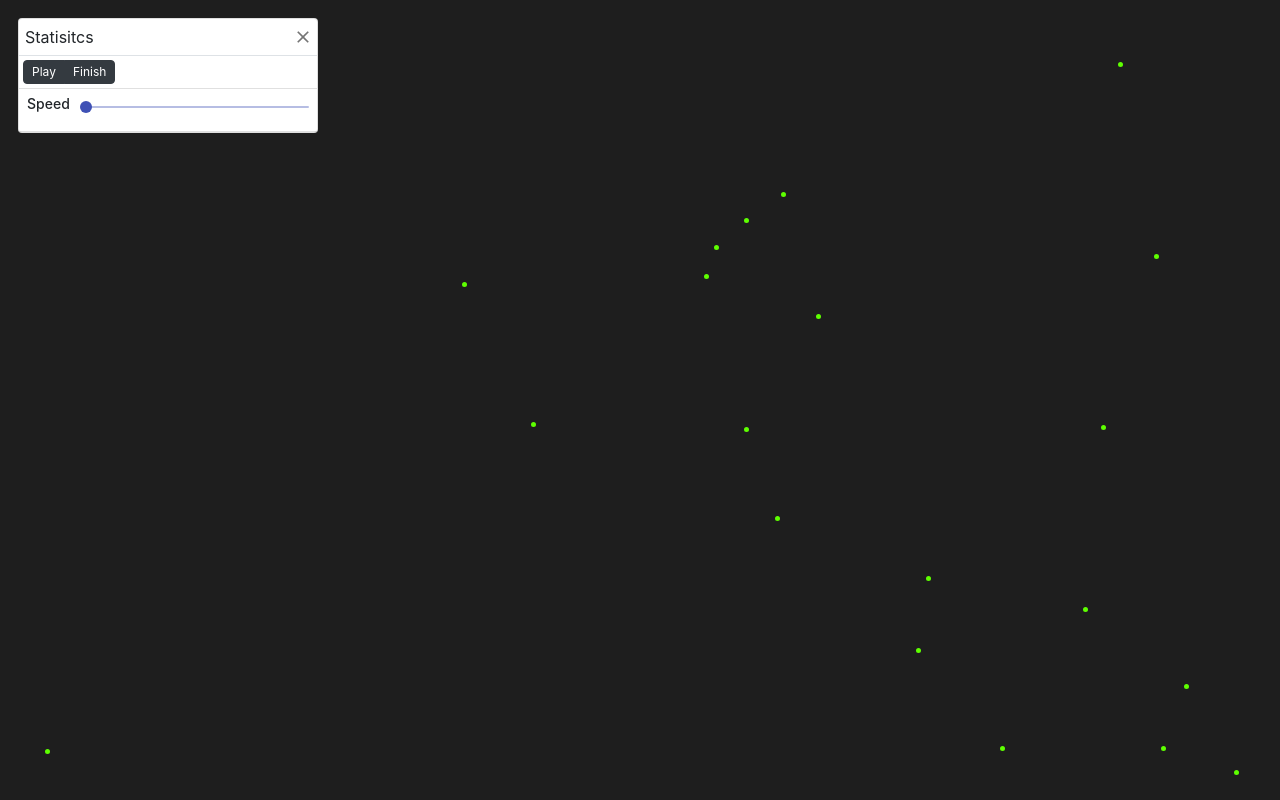
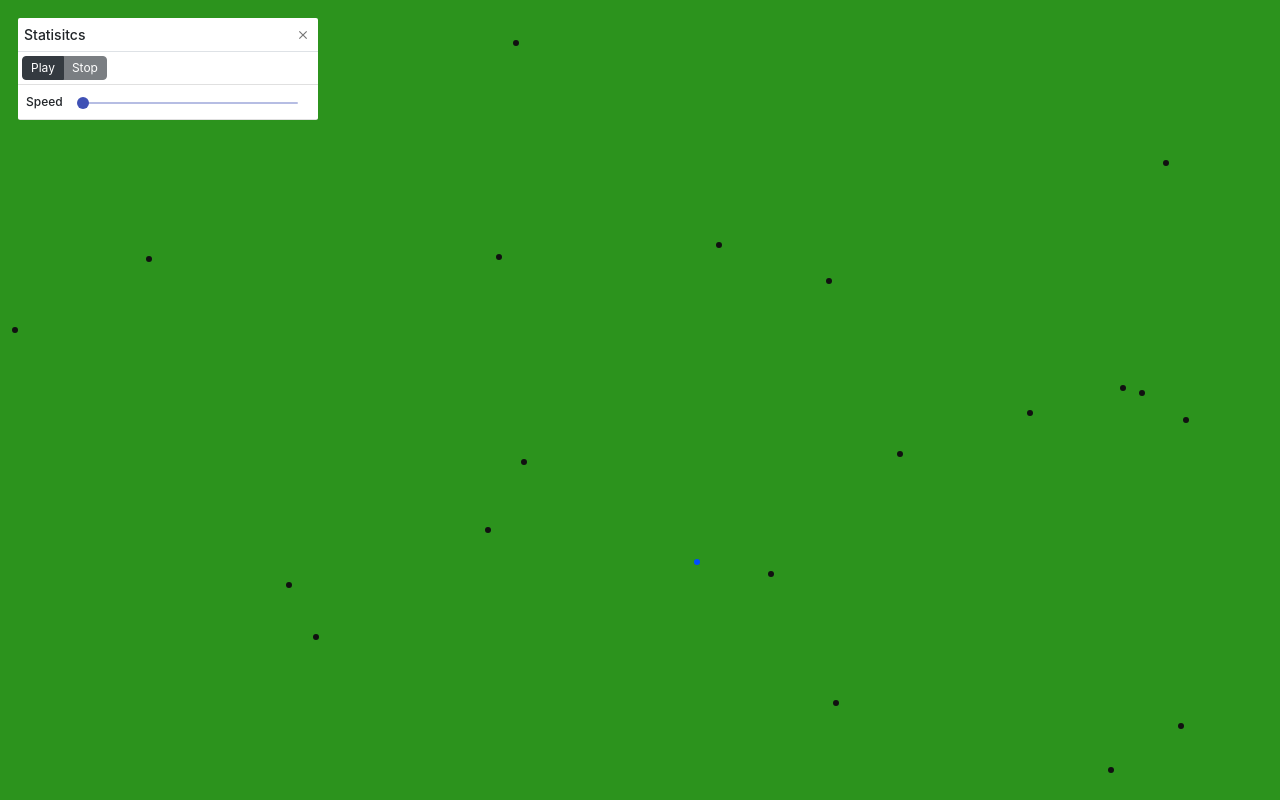
Before and after one commit to ragsav/evolution_visualizer, a React (Create React App) app: page / in a window 1280 px wide. Both pictures are taken after a click on the button 29 px from the left and 29 px from the top of the page. Built offline with nearby package versions, Linux system fonts and the light colour scheme.

Commit message:
added logic changed

```diff
--- a/src/App.css
+++ b/src/App.css
@@ -6,7 +6,7 @@
   overflow: hidden;
   overflow-y: hidden;
   overflow-x: hidden;
-  background-color: #1E1E1E;
+  background-color: #2C931D;
 }
 
 .App-logo {
--- a/src/App.js
+++ b/src/App.js
@@ -2,13 +2,14 @@ import logo from './logo.svg';
 import './App.css';
 
 import "bootstrap/dist/css/bootstrap.min.css";
-import Screen from './components/screen';
+// import Screen from './components/screen';
 import { GlobalContextProvider } from './context/globalContext';
+import Earth from "./components/screen";
 function App() {
   return (
     <div className="App">
       <GlobalContextProvider>
-        <Screen></Screen>
+        <Earth></Earth>
       </GlobalContextProvider>
     </div>
   );
--- /dev/null
+++ b/src/components/creature.js
@@ -0,0 +1,101 @@
+import { createRef, useEffect, useRef, useState } from "react";
+import { useGlobalActions, useGlobalState } from "../context/globalContext";
+const Creature = (props) => {
+  const { status, speed } = useGlobalState();
+  //   console.log(earthDimensions);
+  const creatureRef = useRef(null);
+  const size = 6;
+  const [color, setColor] = useState(props.color ? props.color : "#0000000");
+  const [position, setPosition] = useState({
+    x: Math.floor(props.dim.w * Math.random() + props.dim.left - size / 2),
+    y: Math.floor(props.dim.h * Math.random() + props.dim.top - size / 2),
+  });
+
+  function changePosition() {
+    const pos = [1, -1];
+    const skipX = Math.floor(Math.random() * 20);
+    const skipY = Math.floor(Math.random() * 20);
+
+    const plusMinusX = Math.floor(Math.random() * 2);
+    const plusMinusY = Math.floor(Math.random() * 2);
+
+    const newPosition = {
+      x: position.x + pos[plusMinusX] * skipX,
+      y: position.y + pos[plusMinusY] * skipY,
+    };
+
+    if (newPosition.x + size > props.dim.w + props.dim.left) {
+      newPosition.x = props.dim.w + props.dim.left - size;
+    }
+    if (newPosition.y + size > props.dim.h + props.dim.top) {
+      newPosition.y = props.dim.h + props.dim.top - size;
+    }
+    if (newPosition.x < props.dim.left) {
+      newPosition.x = props.dim.left;
+    }
+    if (newPosition.y < props.dim.top) {
+      newPosition.y = props.dim.top;
+    }
+
+    setPosition(newPosition);
+  }
+
+  function getNeighbourHood() {
+    const neighbours = [];
+    if (creatureRef?.current) {
+      const children = creatureRef.current?.parentNode?.childNodes;
+      if (children) {
+        Object.keys(children).forEach((key) => {
+          if (
+            children[key]?.nodeName === "DIV" &&
+            Math.abs(children[key].offsetLeft - position.x) < 10 &&
+            Math.abs(children[key].offsetTop - position.y) < 10 &&
+            children[key].id.localeCompare(props.uid) !== 0
+          ) {
+            neighbours.push(children[key]);
+          }
+        });
+      }
+    }
+
+    return { neighbours };
+  }
+
+  useEffect(() => {
+    // console.log(props.uid);
+    if (status.localeCompare("Playing") === 0) {
+      const interval = setInterval(() => {
+        changePosition();
+        setColor("#000000");
+        const { neighbours } = getNeighbourHood();
+        if (neighbours.length > 0) {
+          const event = new CustomEvent("birth", {
+            detail: { mother: props.uid, candidates: neighbours },
+          });
+          props.earthRef?.current?.dispatchEvent(event);
+        }
+      }, Math.floor((Math.random() * 5000) / speed) + 10);
+      return () => {
+        clearInterval(interval);
+      };
+    }
+  }, [position, status, speed]);
+  return (
+    <div
+      ref={creatureRef}
+      id={props.uid}
+      style={{
+        borderRadius: size / 2,
+        height: size,
+        width: size,
+        backgroundColor: props.color,
+        position: "absolute",
+        top: position.y,
+        left: position.x,
+        transition: "all 0.5s ease-in-out",
+      }}
+    ></div>
+  );
+};
+
+export default Creature;
--- a/src/components/node.css
+++ /dev/null
@@ -1,5 +0,0 @@
-.node{
-    transition-property: top left;
-
-    transition-duration: 2s;
-}
--- a/src/components/node.js
+++ /dev/null
@@ -1,128 +0,0 @@
-import { useEffect, useState ,useRef} from "react";
-import ReactDom from "react-dom"
-import React from "react"
-import {Card} from "react-bootstrap";
-import { useGlobalActions, useGlobalState } from "../context/globalContext";
-import "./node.css";
-import { v4 as uuidv4 } from "uuid";
-const Node = (props)=>{
-
-    const bounds = props.bounds;
-    const size = 5;
-
-
-    const nodeRef = useRef(null);
-    const {status,speed} = useGlobalState();
-    const [position, setPosition] = useState({
-      x: Math.floor(Math.random() * bounds.w),
-      y: Math.floor(Math.random() * bounds.h),
-    });
-    const [color,setColor] = useState(props.color?props.color:"#5EFF00")
-
-
-    useEffect(()=>{
-        if(status.localeCompare("Playing")===0){
-            var timeInterval = setInterval(() => {
-              const pos = [1, -1];
-              const skipX = Math.floor(Math.random() * 100);
-              const skipY = Math.floor(Math.random() *100);
-
-              const plusMinusX = Math.floor(Math.random() * 2);
-              const plusMinusY = Math.floor(Math.random() * 2);
-
-              const newPosition = {
-                x: position.x + pos[plusMinusX] * skipX,
-                y: position.y + pos[plusMinusY] * skipY,
-              };
-              if (newPosition.x > bounds.w + bounds.l) {
-                newPosition.x = bounds.w;
-              }
-              if (newPosition.y > bounds.h + bounds.t) {
-                newPosition.y = bounds.h;
-              }
-              if (newPosition.x < bounds.l) {
-                newPosition.x = bounds.l;
-              }
-              if (newPosition.y < bounds.t) {
-                newPosition.y = bounds.t;
-              }
-
-              setPosition({ ...newPosition });
-              setColor("#5EFF00");
-              if (true) {
-                const children = nodeRef.current?.parentNode?.childNodes;
-                if (children) {
-                  Object.keys(children).forEach((key) => {
-                    if (
-                      children[key]?.nodeName === "DIV" &&
-                      Math.abs(
-                        children[key].offsetLeft - nodeRef.current.offsetLeft
-                      ) < 10 &&
-                      Math.abs(
-                        children[key].offsetTop - nodeRef.current.offsetTop
-                      ) < 10 &&
-                      children[key].firstChild.id.localeCompare(
-                        `${props.uid}+123`
-                      ) !== 0
-                    ) {
-                      if (Math.random() > 0.6) {
-                        const creatures = props.creatures;
-                        const k = uuidv4();
-                        creatures.push(
-                          <Node
-                            uid={k}
-                            key={k}
-                            color="#FF0000"
-                            screenRef={props.screenRef}
-                            setCreatures={props.setCreatures}
-                            creatures={creatures}
-                            bounds={bounds}
-                          >
-                            <span key={`${k}+123`} id={`${k}+123`}></span>
-                          </Node>
-                        );
-                        props.setCreatures([...creatures]);
-                      }
-
-                      //do mating here
-                    }
-                  });
-                }
-              }
-            },Math.random()*5000/speed);
-            return () => {
-              clearInterval(timeInterval);
-            };
-        }
-
-
-    },[position,status,speed])
-
-    useEffect(()=>{
-        if(nodeRef&&nodeRef.current){
-
-        }
-    },[nodeRef])
-
-
-    return (
-      <Card
-        ref={nodeRef}
-        style={{
-          backgroundColor: color,
-          height: size,
-          width: size,
-          top: position.y,
-          left: position.x,
-          position: "absolute",
-          borderRadius: size / 2,
-          border: "none",
-          transition: "all 1s ease-in-out",
-        }}
-      >
-        {props.children}
-      </Card>
-    );
-}
-
-export default Node;
--- a/src/components/screen.js
+++ b/src/components/screen.js
@@ -1,115 +1,106 @@
 import { createRef, useEffect, useRef, useState } from "react";
-import { Button, Card } from "react-bootstrap";
+import { Card } from "react-bootstrap";
+import { v4 as uuidv4 } from "uuid";
+import Creature from "./creature";
+
 import IconButton from "@material-ui/core/IconButton";
 import DehazeIcon from "@material-ui/icons/Dehaze";
 import { useGlobalActions, useGlobalState } from "../context/globalContext";
-import Node from "./node";
-import { v4 as uuidv4 } from "uuid";
 import Statisitcs from "./statistics";
 
+const demo = Array.from(Array(20).keys());
 
-function usePrevious(value) {
-  const ref = useRef();
+const Earth = () => {
+  const { status, restarted } = useGlobalState();
+  const [creatures, setCreatures] = useState([]);
+  const [earthDimensions, setEarthDimensions] = useState(null);
+  const [isStatsVisible, setIsStatsVisible] = useState(false);
+  const earthRef = createRef();
+  const creaturesRef = useRef([]);
+
   useEffect(() => {
-    ref.current = value;
+    if (earthRef && earthRef.current && !earthDimensions) {
+      const handler = (e) => {
+        if (e.detail) {
+          e.detail.candidates.forEach(() => {
+            addNewCreature({ color: "#FF0000" });
           });
-  return ref.current;
+        }
+      };
+      earthRef.current.addEventListener("birth", handler);
+      return () => earthRef?.current?.removeEventListener("birth", handler);
+    }
+  }, [earthRef, earthRef.current]);
+
+  function addNewCreature(props) {
+    const creaturesTemp = creaturesRef.current;
+    creaturesTemp.push({
+      uid: uuidv4(),
+      color: props?.color ? props.color : "#000000",
+    });
+    setCreatures([...creaturesTemp]);
+    creaturesRef.current = creaturesTemp;
   }
 
+  function removeRandom() {
+    const creaturesTemp = creaturesRef.current;
+    creaturesTemp.splice(
+      Math.floor(Math.random() * creaturesRef.current.length),
+      1
+    );
+    setCreatures([...creaturesTemp]);
+    creaturesRef.current = creaturesTemp;
+  }
 
+  function InitializeCreatures() {
+    creaturesRef.current = [];
+    for (var i = 0; i < 20; i++) {
+      addNewCreature({ color: "#111111" });
+    }
+  }
+  useEffect(() => {
+    if (restarted) {
+      InitializeCreatures();
+    }
+  }, [restarted]);
 
-const demo = Array.from(Array(20).keys());
-const Screen = ()=>{
-
-
-    // const {ground} = useGlobalState();
-    const { setStatus } = useGlobalActions();
-    const { status } = useGlobalState();
-    const [trueRef,setTrueRef] = useState(null);
-    const screenRef = useRef(null);
-
-    const [isStatsVisible,setIsStatsVisible] = useState(false);
-    const [creatures,setCreatures] = useState([])
-
-     const prevCreatures = usePrevious(creatures);
-
-
-
-
-
-
-    function InitializeCreatures()  {
-      creatures.splice(0, creatures.length);
-      demo.forEach((t, i) => {
-        const k = uuidv4();
-
-        creatures.push(
-          <Node
-            screenRef={screenRef}
-            uid={k}
-            key={k}
-            setCreatures={setCreatures}
-            creatures={creatures}
-            bounds={{
-              l: screenRef.current.offsetLeft,
-              t: screenRef.current.offsetTop,
-              w: screenRef.current.clientWidth,
-              h: screenRef.current.clientHeight,
+  useEffect(() => {
+    if (earthRef && earthRef.current && !earthDimensions) {
+      setEarthDimensions({
+        top: earthRef.current.offsetTop,
+        left: earthRef.current.offsetLeft,
+        w: earthRef.current.offsetWidth,
+        h: earthRef.current.offsetHeight,
+      });
+    }
+  }, [earthRef]);
+  return (
+    <div
+      ref={earthRef}
+      style={{ backgroundColor: "#2C931D", height: "100%", width: "100%" }}
+      onMouseDown={(e) => {
+        // console.log(onClick);
+        e.preventDefault();
+        if (e.button === 0) {
+          addNewCreature({ color: "#004CFF" });
+        } else {
+          removeRandom();
+        }
       }}
     >
-            <span key={`${k}+123`} id={`${k}+123`}></span>
-          </Node>
+      {earthRef && earthDimensions
+        ? creatures.map((creature) => {
+            return (
+              <Creature
+                color={creature.color}
+                key={creature.uid}
+                uid={creature.uid}
+                earthRef={earthRef}
+                dim={earthDimensions}
+              ></Creature>
             );
-      });
-      setCreatures([...creatures]);
-    }
-
-    useEffect(() => {
-      console.log(creatures.length);
-
-      if (
-        status.localeCompare("Playing") === 0 &&
-        Math.random() > 0.7 &&
-        creatures.length !== prevCreatures.length
-      ) {
-        const l = creatures.length;
-        const index = Math.random() * l;
-        const creaturesTemp = [...creatures];
-        creaturesTemp.splice(index, 1);
-        setCreatures([...creaturesTemp]);
-      }
-    }, [creatures]);
-
-    useEffect(() => {
-      if (status.localeCompare("Finished") === 0) {
-        InitializeCreatures();
-      }
-    }, [status]);
-
-    useEffect(() => {
-      if (screenRef) {
-        if (screenRef.current) {
-          setTrueRef(screenRef.current);
-          InitializeCreatures();
-        }
-      }
-    }, [screenRef]);
-
-
-
-
-
-
-
-
-
-
-    return (
-      <div
-        id="screen"
-        style={{ height: "100%", width: "100%", backgroundColor: "#1E1E1E" }}
-        ref={screenRef}
-      >
+          })
+        : null}
       {isStatsVisible === false ? (
         <IconButton
           style={{ position: "absolute", top: 5, left: 5 }}
@@ -122,13 +113,12 @@ const Screen = ()=>{
         </IconButton>
       ) : (
         <Statisitcs
-            setIsStatsVisible = {setIsStatsVisible}
-            style={{position: "absolute", top: 5, left: 5 }}
+          setIsStatsVisible={setIsStatsVisible}
+          style={{ position: "absolute", top: 5, left: 5 }}
         ></Statisitcs>
       )}
-        {trueRef ? creatures : null}
     </div>
   );
-}
+};
 
-export default Screen;
+export default Earth;
--- a/src/components/statistics.js
+++ b/src/components/statistics.js
@@ -21,33 +21,59 @@ function ValueLabelComponent(props) {
 }
 
 const Statisitcs = (props) => {
-  const { setStatus, setSpeed } = useGlobalActions();
-  const { status, speed } = useGlobalState();
+  const { setStatus, setSpeed, setRestart } = useGlobalActions();
+  const { status, speed ,restarted} = useGlobalState();
 
   return (
     <Card
-      style={{ padding: 0, margin: 4, top: 4, left: 4, width: 300, zIndex: 10 }}
+      style={{
+        padding: 0,
+        margin: 4,
+        top: 4,
+        left: 4,
+        width: 300,
+        zIndex: 10,
+        border: "none",
+        borderRadius: 2,
+      }}
     >
       <ModalHeader style={{ padding: 0, margin: 0 }}>
         <Row style={{ padding: 4, margin: 0, width: "100%" }}>
-          <Col style={{ padding: 2, margin: 0, textAlign: "start" }}>
+          <Col
+            style={{
+              padding: 2,
+              margin: 0,
+              textAlign: "start",
+              fontSize: 14,
+              fontWeight: "500",
+            }}
+          >
             Statisitcs
           </Col>
           <Col
             style={{
-              padding: 0,
+              padding: 2,
               margin: 0,
-              textAlign: "end",
+              display:"flex",
+              alignItems:"center",
+              justifyContent:"flex-end"
             }}
           >
             <IconButton
-              style={{ padding: 0, margin: 0 }}
+              variant="outline-dark"
+              style={{
+                padding: 2,
+                boxShadow: "none",
+                fontWeight: "400",
+
+                fontSize: 10,
+              }}
               onClick={(e) => {
                 e.preventDefault();
                 props.setIsStatsVisible(false);
               }}
             >
-              <ClearIcon fontSize="small"></ClearIcon>
+                <ClearIcon style={{fontSize:14}}></ClearIcon>
             </IconButton>
           </Col>
         </Row>
@@ -63,6 +89,7 @@ const Statisitcs = (props) => {
             }}
             onClick={(e) => {
               e.preventDefault();
+              setRestart(false);
               status.localeCompare("Playing") === 0
                 ? setStatus("Paused")
                 : setStatus("Playing");
@@ -72,6 +99,7 @@ const Statisitcs = (props) => {
           </Button>
           <Button
             //   disabled={status.localeCompare("Finished") === 0}
+            disabled={restarted}
             variant="dark"
             style={{
               padding: "2px 8px 2px 8px",
@@ -81,26 +109,33 @@ const Statisitcs = (props) => {
             }}
             onClick={(e) => {
               e.preventDefault();
-              status.localeCompare("Finished") === 0
-                ? setStatus("Playing")
-                : setStatus("Finished");
+              setStatus("Paused");
+              setRestart(true);
+
+
             }}
           >
-            {status.localeCompare("Finished") === 0
-              ? "Start simulation"
-              : "Finish"}
+            Stop
           </Button>
         </ButtonGroup>
       </Row>
       <Divider></Divider>
-      <Row style={{ margin: 0, padding: "4px 8px 4px 8px" }}>
-        <Grid container spacing={2}>
-          <Grid item style={{ fontSize: 14, fontWeight: "500" }}>
+      <Row style={{ margin: 0, padding: 4 }}>
+        <Grid container spacing={2} style={{ padding: 0, margin: 0 }}>
+          <Grid
+            item
+            style={{ padding: 4, margin: 0, fontSize: 12, fontWeight: "500" }}
+          >
             Speed
           </Grid>
-          <Grid item xs>
+          <Grid
+            item
+            xs
+            style={{ padding: "4px 16px 4px 16px", margin: 0, fontSize: 10, fontWeight: "500" }}
+          >
             <Slider
               style={{ boxShadow: "none" }}
+              style={{ padding: 0 }}
               ValueLabelComponent={ValueLabelComponent}
               value={speed}
               min={1}
--- a/src/context/globalContext.js
+++ b/src/context/globalContext.js
@@ -11,17 +11,19 @@ const GlobalContextProvider = ({ children }) => {
 
 
   const [status,setStatus] = useState("Paused")
+  const [restarted, setRestart] = useState(true);
   const [speed,setSpeed] = useState(1);
 
   return (
     <GlobalStateContext.Provider
       value={{
         status,
-        speed
+        speed,
+        restarted
       }}
 
     >
-      <GlobalActionsContext.Provider value={{ setStatus ,setSpeed}}>
+      <GlobalActionsContext.Provider value={{ setStatus ,setSpeed,setRestart}}>
         {children}
       </GlobalActionsContext.Provider>
     </GlobalStateContext.Provider>
```
Lines whose indentation alone changed are shown as unchanged.
